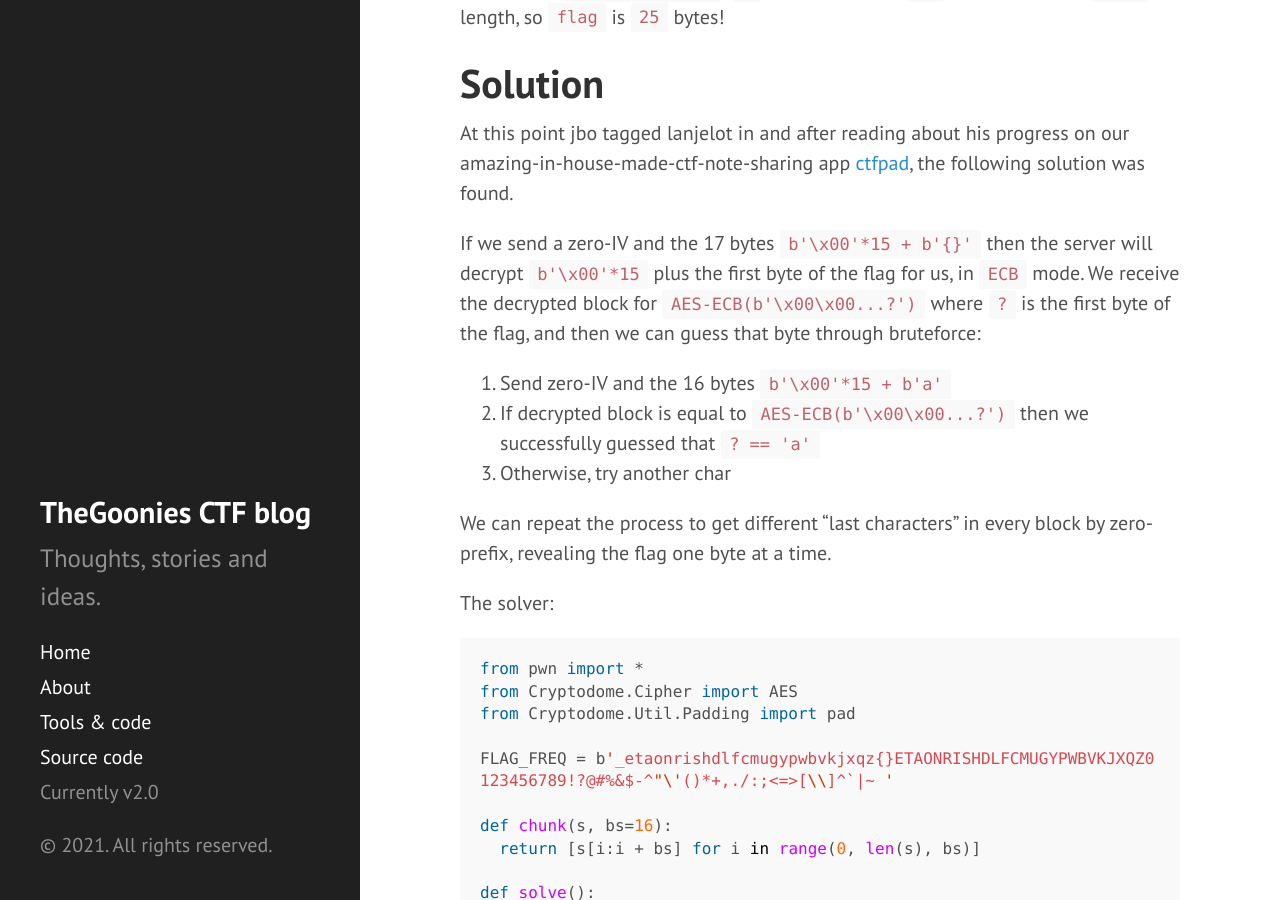
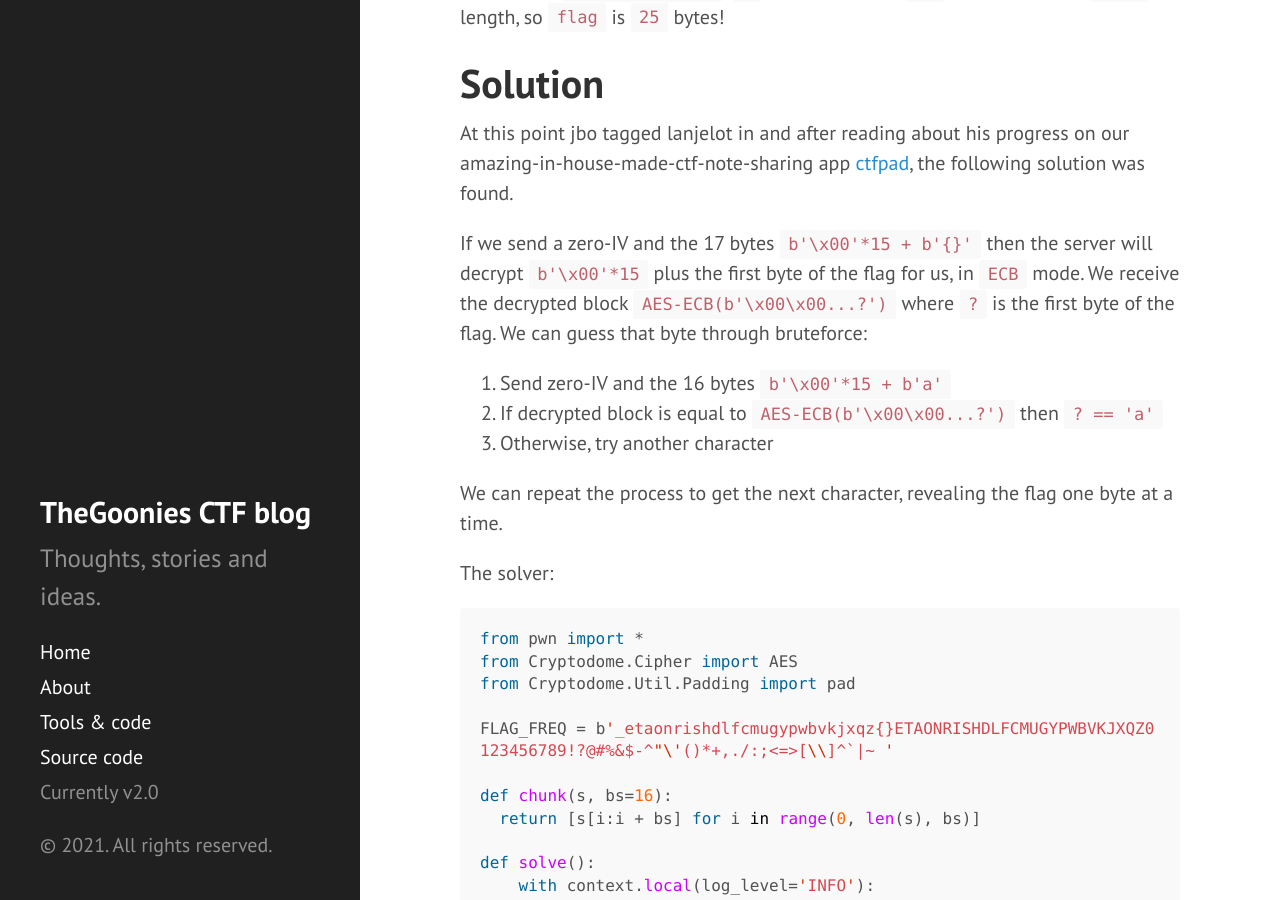
Before and after one commit to thegoonies/thegoonies.github.io, a Jekyll site: the page built from _posts/2021-04-08-angstrom-ctf-2021-oracle-of-blair.md, in a window 1280 px wide and 900 px high, scrolled down 2268 px. Built offline with Jekyll 4.4.1, drawn with Linux system fonts in a browser that asks for light colours; nearby versions of some CDN libraries.

Commit message:
2021-04-08-angstrom-ctf-2021-oracle-of-blair.md

````diff
--- a/_posts/2021-04-08-angstrom-ctf-2021-oracle-of-blair.md
+++ b/_posts/2021-04-08-angstrom-ctf-2021-oracle-of-blair.md
@@ -87,12 +87,12 @@ Solution
 At this point jbo tagged lanjelot in and after reading about his progress on our amazing-in-house-made-ctf-note-sharing app [ctfpad](https://github.com/hugsy/ctfpad/), the following solution was found.
 
 If we send a zero-IV and the 17 bytes `b'\x00'*15 + b'{}'` then the server will decrypt `b'\x00'*15` plus the first byte of the flag for us, in `ECB` mode.
-We receive the decrypted block for `AES-ECB(b'\x00\x00...?')` where `?` is the first byte of the flag, and then we can guess that byte through bruteforce:
+We receive the decrypted block `AES-ECB(b'\x00\x00...?')` where `?` is the first byte of the flag. We can guess that byte through bruteforce:
 1. Send zero-IV and the 16 bytes `b'\x00'*15 + b'a'`
-2. If decrypted block is equal to `AES-ECB(b'\x00\x00...?')` then we successfully guessed that `? == 'a'`
-3. Otherwise, try another char
+2. If decrypted block is equal to `AES-ECB(b'\x00\x00...?')` then `? == 'a'`
+3. Otherwise, try another character
 
-We can repeat the process to get different "last characters" in every block by zero-prefix, revealing the flag one byte at a time.
+We can repeat the process to get the next character, revealing the flag one byte at a time.
 
 The solver:
 ```python
````
